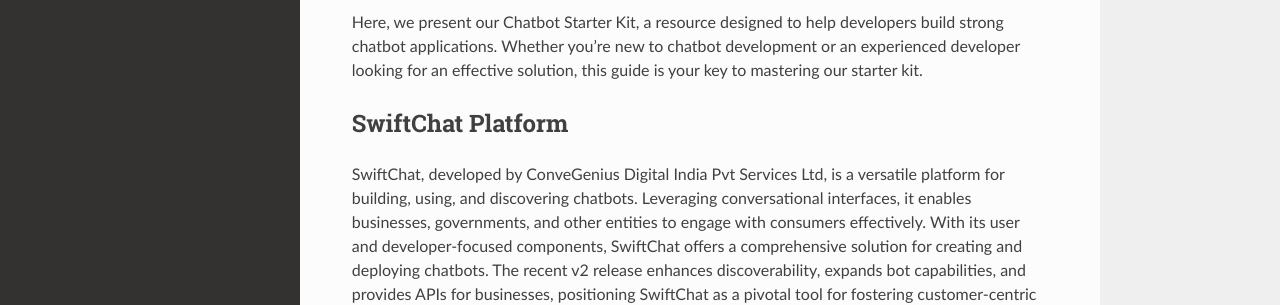
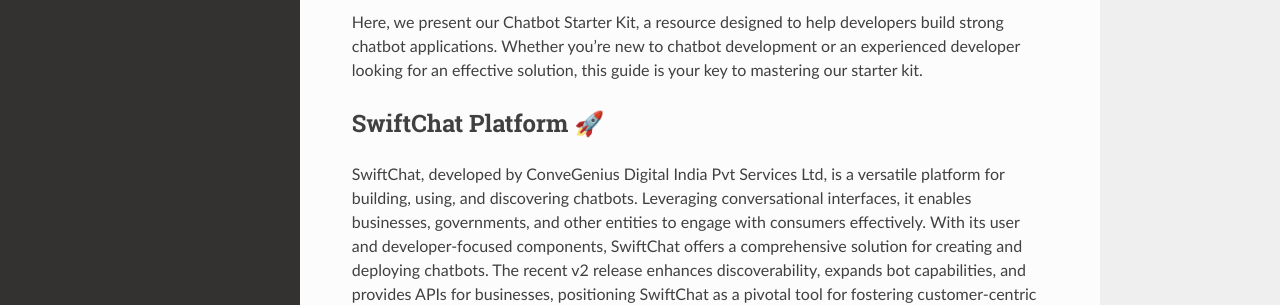
Before and after one commit to Priyanka-sharma181/Chatbot-Development-Guide, a Sphinx documentation site: the page built from docs/source/index.rst, in a window 1280 px wide and 1018 px high. Shown: the part 270-575 px from the top of the window. Built offline with Sphinx 7.4.7 and the Read the Docs theme 2.0.0, drawn with Linux system fonts in a browser that asks for light colours.

Commit message:
path correction

```diff
--- a/docs/source/index.rst
+++ b/docs/source/index.rst
@@ -5,8 +5,8 @@
 
 Here, we present our Chatbot Starter Kit, a resource designed to help developers build strong chatbot applications. Whether you're new to chatbot development or an experienced developer looking for an effective solution, this guide is your key to mastering our starter kit.
 
-SwiftChat Platform
-------------
+SwiftChat Platform 🚀
+--------------------------------
 SwiftChat, developed by ConveGenius Digital India Pvt Services Ltd, is a versatile platform for building, using, and discovering chatbots. Leveraging conversational interfaces, it enables businesses, governments, and other entities to engage with consumers effectively. With its user and developer-focused components, SwiftChat offers a comprehensive solution for creating and deploying chatbots. The recent v2 release enhances discoverability, expands bot capabilities, and provides APIs for businesses, positioning SwiftChat as a pivotal tool for fostering customer-centric interactions and connection-building.
 
 
```
